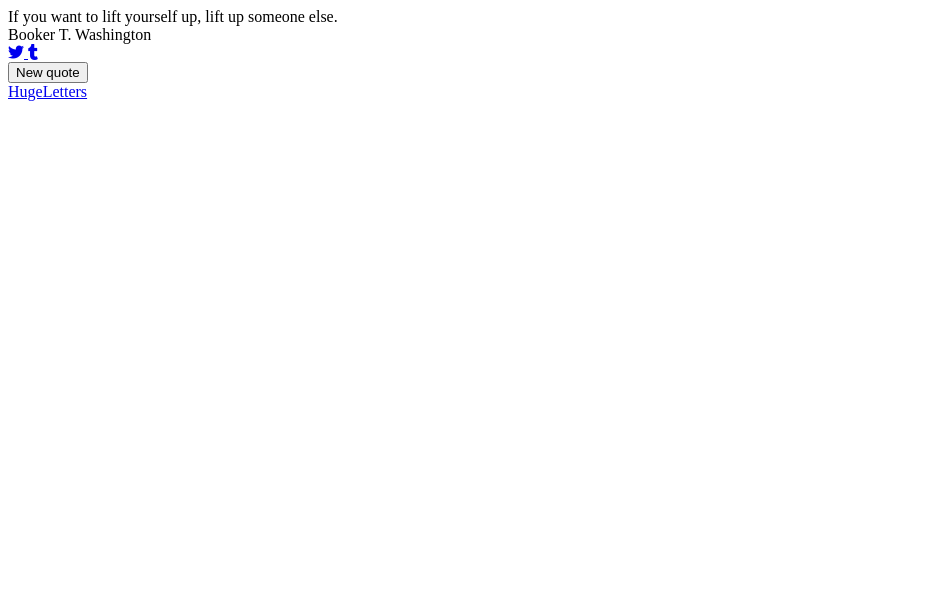
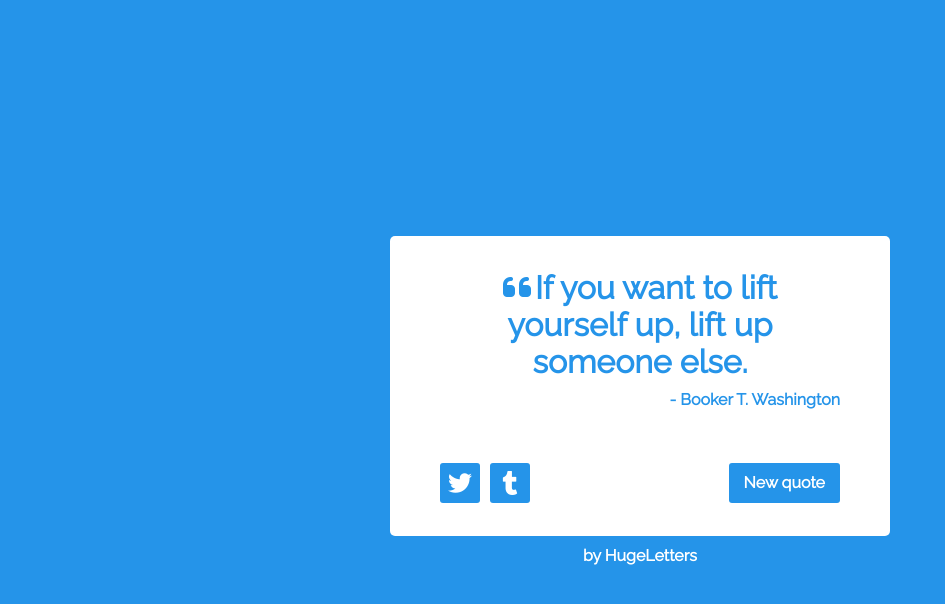
Before and after one commit to HugeLetters/Fact-Generator, a plain HTML site: page Main.html in a window 1280 px wide. Shown: the whole page, without its empty margins (0-945 px from the left). Drawn offline with nearby package versions, Linux system fonts and the light colour scheme; files that its build step writes are made by us from their sources.

Commit message:
Basic DOM structure done

```diff
--- a/Main.html
+++ b/Main.html
@@ -3,6 +3,7 @@
 
 <head>
     <script src="https://kit.fontawesome.com/02160b466b.js" crossorigin="anonymous"></script>
+    <link rel="stylesheet" href="https://fonts.googleapis.com/css2?family=Raleway">
     <link rel="stylesheet" href="Main.css" />
     <title>Main Page</title>
 </head>
@@ -11,18 +12,24 @@
     <main>
         <div id="quote-box">
             <div id="quote">
-                <div id="text">
+                <div id="quote-text">
+                    <i class="fa fa-quote-left"></i>
+                    <span id="text">
                         If you want to lift yourself up, lift up someone else.
+                    </span>
                 </div>
-                <div id="author">
+                <div id="quote-author">
+                    <span id="author">
                         Booker T. Washington
+                    </span>
                 </div>
             </div>
+            <div id="ui">
                 <div id="postToSocials">
-                <a id="tweet-quote" href="https://twitter.com" target="_blank">
+                    <a class="share-button" id="tweet-quote" href="https://twitter.com" target="_blank">
                         <i class="fa-brands fa-twitter"></i>
                     </a>
-                <a id="tumble-quote" href="https://tumblr.com" target="_blank">
+                    <a class="share-button" id="tumble-quote" href="https://tumblr.com" target="_blank">
                         <i class="fa-brands fa-tumblr"></i>
                     </a>
                 </div>
@@ -30,8 +37,9 @@
                     New quote
                 </button>
             </div>
+        </div>
         <div id="page-author">
-            <a href="https://github.com/HugeLetters" target="_blank" >HugeLetters</a>
+            <a href="https://github.com/HugeLetters" target="_blank">HugeLetters</a>
         </div>
     </main>
 </body>
--- a/Main.scss
+++ b/Main.scss
@@ -0,0 +1,112 @@
+// 70 + rand(340) - excludes yellow color
+$mainColor: hsl(70+random(340), (30+random(70))*1%, (20+random(40))*1%);
+
+@mixin coloring($bg-color, $tx-color) {
+    background: $bg-color;
+    color: $tx-color;
+}
+
+@mixin square-size($side) {
+    width: $side;
+    height: $side;
+}
+
+* {
+    box-sizing: border-box;
+    margin: 0;
+    padding: 0;
+    font-weight: 600;
+    font-size: 1rem;
+    font-family: Raleway, Helvetica, sans-serif;
+    text-decoration: none;
+    border: none;
+    // border: 1px solid black;
+}
+
+body {
+    height: 100vh;
+    width: 100vw;
+    display: flex;
+    align-items: center;
+    justify-content: center;
+}
+
+main {
+    width: 500px;
+}
+
+body,
+.share-button,
+#new-quote,
+#page-author * {
+    @include coloring($mainColor, white)
+}
+
+#postToSocials {
+    display: flex;
+}
+
+.share-button {
+    display: flex;
+    justify-content: center;
+    align-items: center;
+    @include square-size(40px);
+    margin-right: 10px;
+    border-radius: 3px;
+
+    i {
+        font-size: 1.5rem;
+    }
+}
+
+#quote-box {
+    @include coloring(white, $mainColor);
+    height: 300px;
+    padding: 0px 50px 70px;
+    border-radius: 5px;
+}
+
+#quote {
+    height: 90%;
+    text-align: center;
+    margin-bottom: 20px;
+    display: flex;
+    flex-flow: column;
+    justify-content: center;
+}
+
+#quote-author {
+    text-align: right;
+}
+
+#quote-text {
+    margin-bottom: 10px;
+}
+
+#quote-text * {
+    font-size: 2rem;
+    font-weight: 600;
+}
+
+#ui {
+    display: flex;
+    justify-content: space-between;
+}
+
+#author::before {
+    content: "- ";
+}
+
+#page-author {
+    text-align: center;
+    margin-top: 10px;
+}
+
+#page-author::before {
+    content: "by ";
+}
+
+#new-quote {
+    padding: 10px 15px;
+    border-radius: 3px;
+}
```
Also changed, not shown: Main.css (added), 1 other file. Lines whose indentation alone changed are shown as unchanged.
